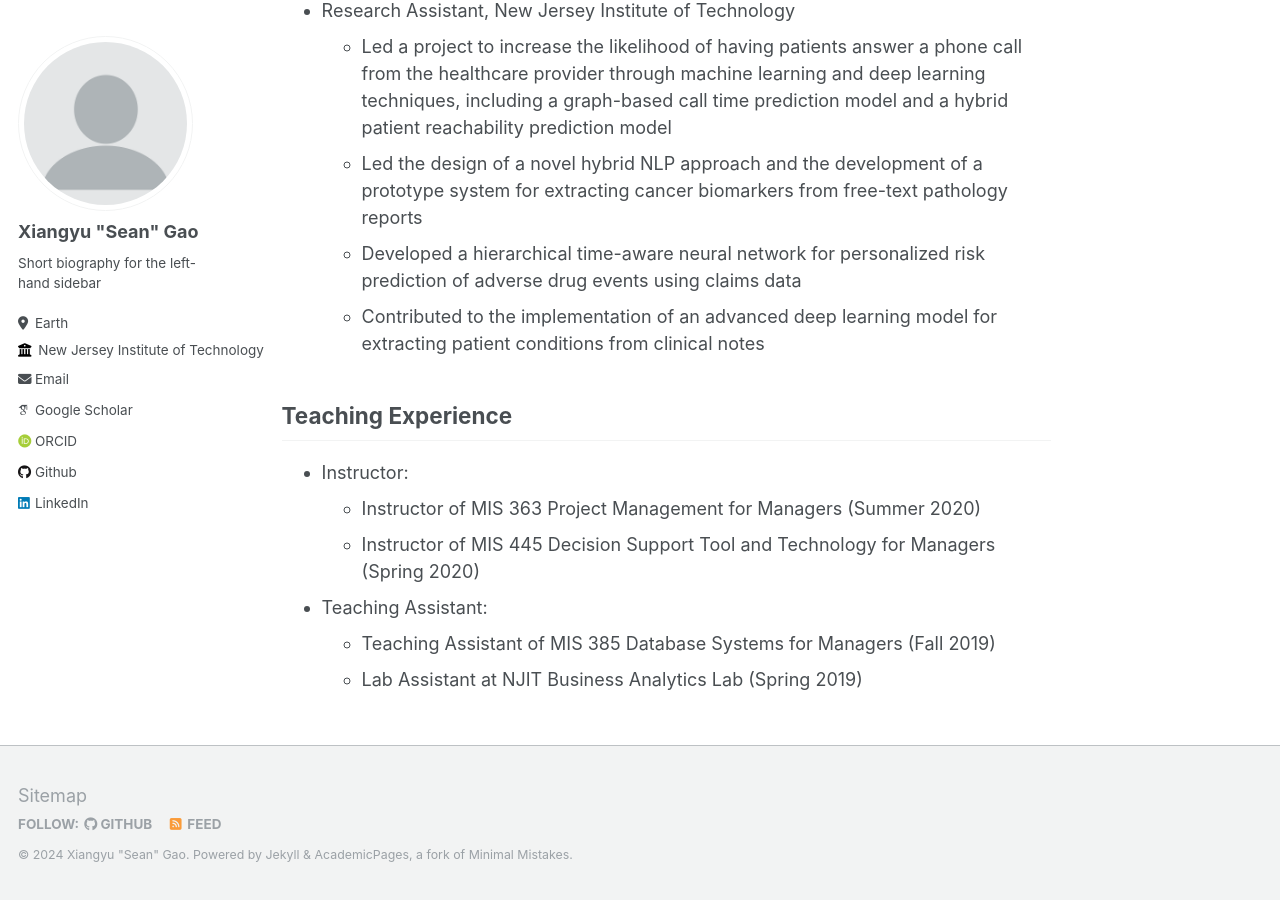
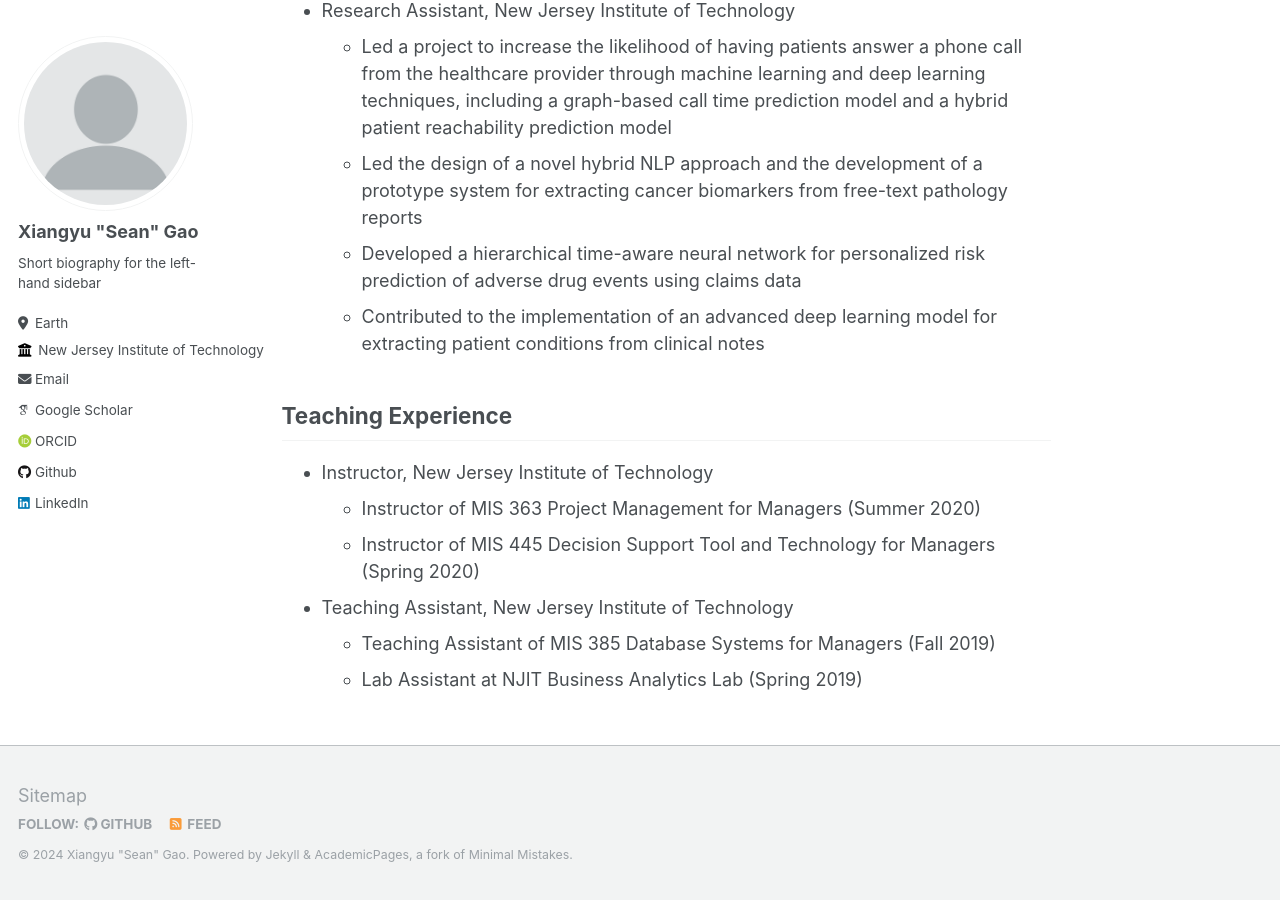
Before and after one commit to xga0/xga0.github.io, a Jekyll site: the page built from _pages/about.md, in a window 1280 px wide and 900 px high, scrolled down 814 px. Built offline with Jekyll 4.4.1, drawn with Linux system fonts in a browser that asks for light colours; some web fonts are replaced.

Commit message:
Update about.md

```diff
--- a/_pages/about.md
+++ b/_pages/about.md
@@ -27,9 +27,9 @@ Research Experience
 
 Teaching Experience
 ------
-- Instructor:
+- Instructor, New Jersey Institute of Technology
     - Instructor of MIS 363 Project Management for Managers (Summer 2020)
     - Instructor of MIS 445 Decision Support Tool and Technology for Managers (Spring 2020)
-- Teaching Assistant:
+- Teaching Assistant, New Jersey Institute of Technology
     - Teaching Assistant of MIS 385 Database Systems for Managers (Fall 2019)
     - Lab Assistant at NJIT Business Analytics Lab (Spring 2019)
```
